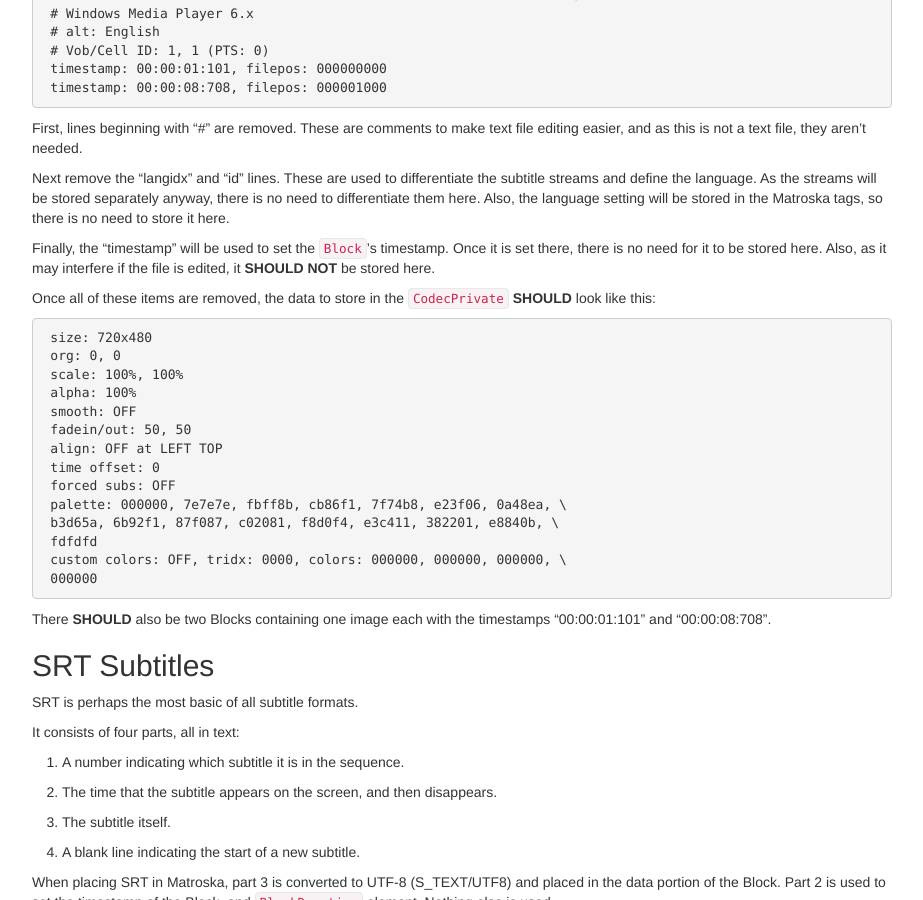
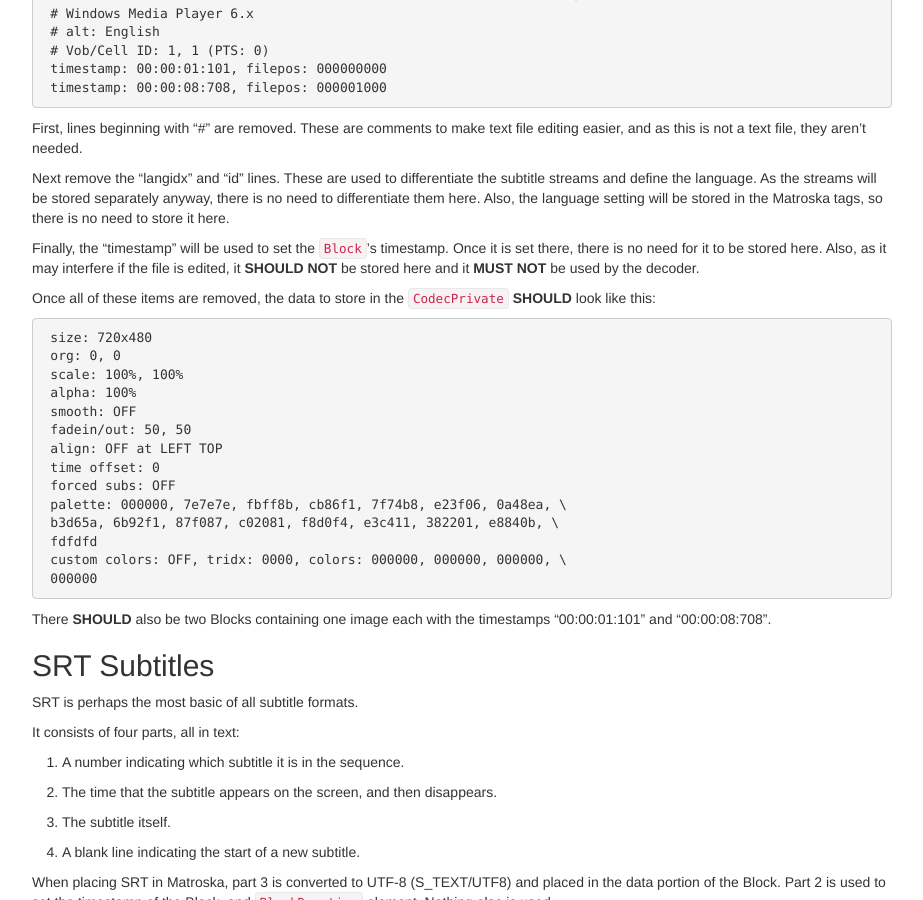
Before and after one commit to ietf-wg-cellar/matroska-specification, a Jekyll site: the page built from cellar-codec/subtitles.md, in a window 1280 px wide and 900 px high, scrolled down 2024 px. Shown: the whole window, without its empty margins (273-1196 px from the left). Built offline with Jekyll 4.4.1, drawn with Linux system fonts in a browser that asks for light colours; our own code applies the rules of GitHub Pages for plain Markdown files.

Commit message:
do not use VobSub timestamps in the bistream
The Matroska ones are the valid ones.

```diff
--- a/cellar-codec/subtitles.md
+++ b/cellar-codec/subtitles.md
@@ -126,7 +126,7 @@ in the Matroska tags, so there is no need to store it here.
 
 Finally, the "timestamp" will be used to set the `Block`'s timestamp. Once it is set there,
 there is no need for it to be stored here. Also, as it may interfere if the file is edited,
-it **SHOULD NOT** be stored here.
+it **SHOULD NOT** be stored here and it **MUST NOT** be used by the decoder.
 
 Once all of these items are removed, the data to store in the `CodecPrivate` **SHOULD** look like this:
 
```
